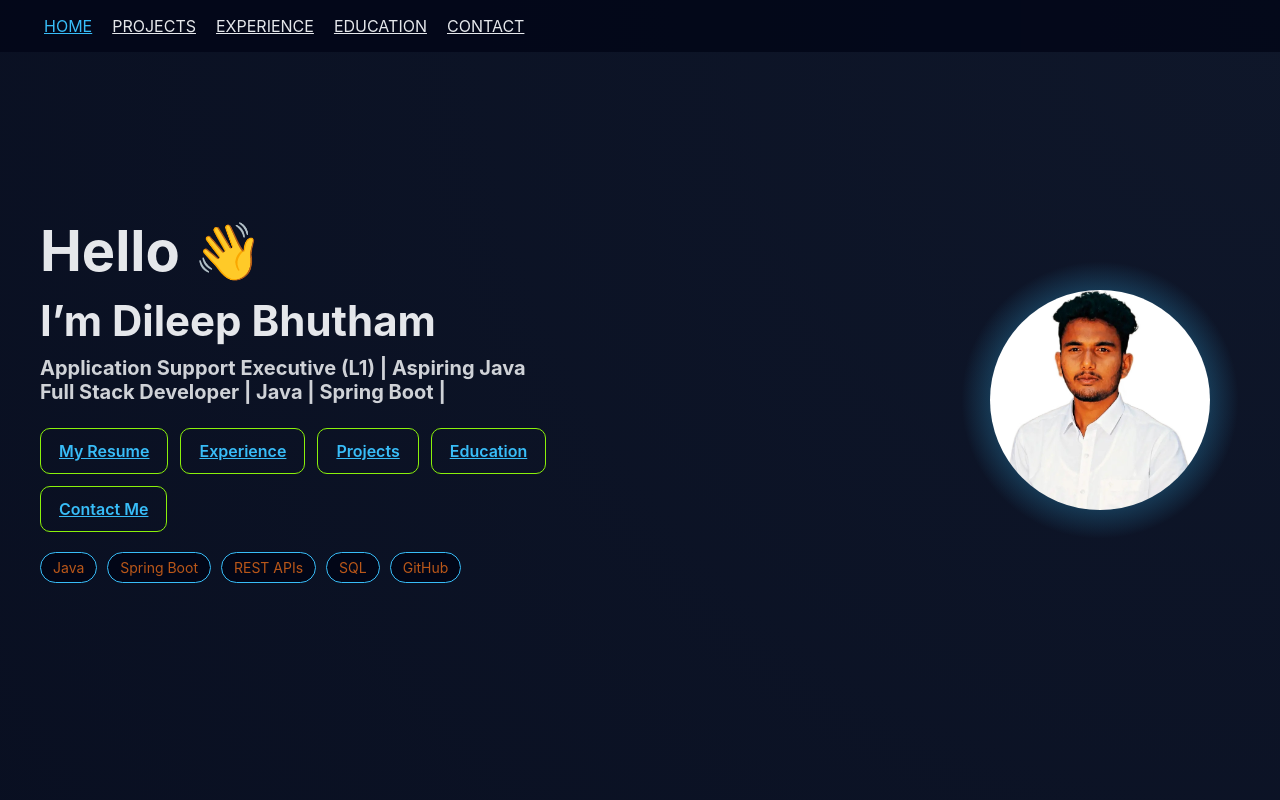
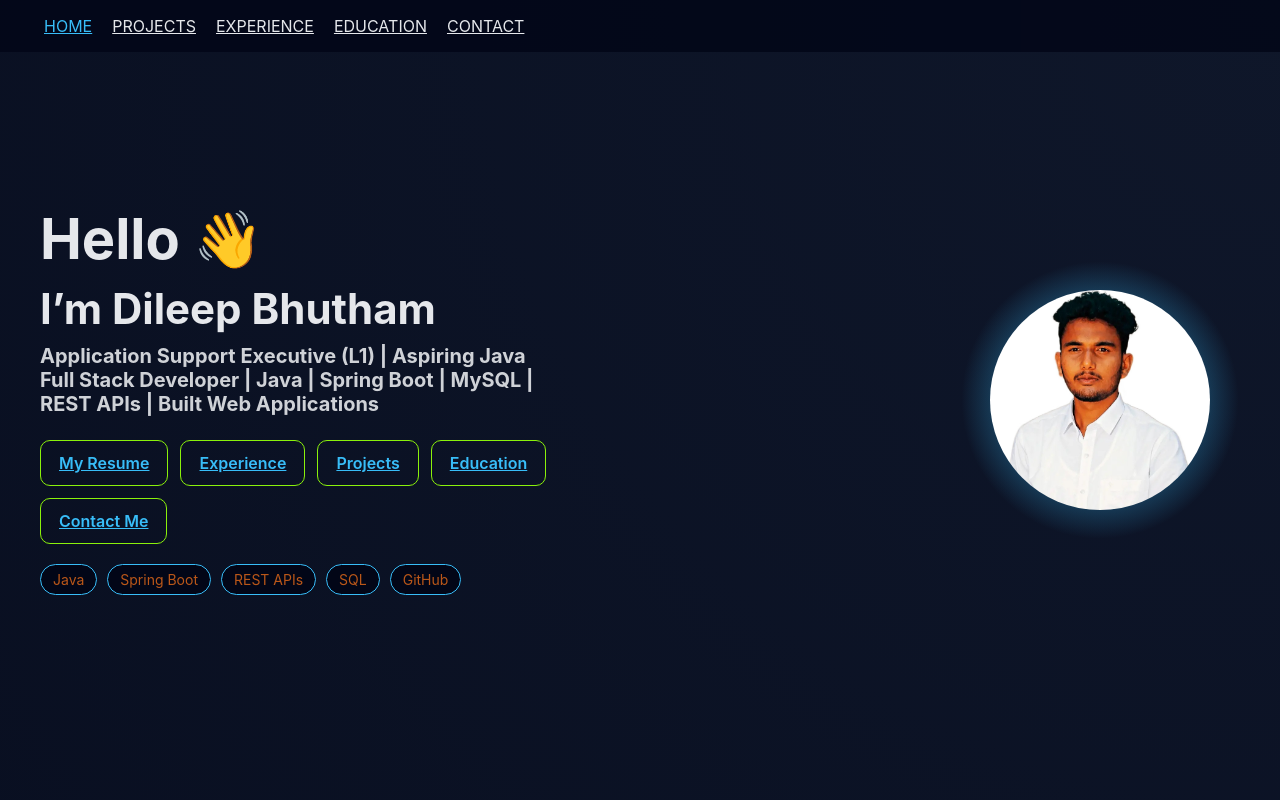
Before and after one commit to DileepNiki121/DileepNiki-PortFolio-Page, a React (Vite) app: page / in a window 1280 px wide. Shown: the top 800 px of the page. Built offline with nearby package versions, Linux system fonts and the light colour scheme.

Commit message:
Fix formatting in Hero component header

```diff
--- a/src/components/Hero.jsx
+++ b/src/components/Hero.jsx
@@ -7,7 +7,8 @@ function Hero() {
         <h2>
           I’m <span>Dileep Bhutham</span>
         </h2>
-        <h3>Application Support Executive (L1) | Aspiring Java Full Stack Developer | Java | Spring Boot |
+        <h3> Application Support Executive (L1) | Aspiring Java Full Stack Developer | Java | Spring Boot |
+MySQL | REST APIs | Built Web Applications
 </h3>
 
      <div className="hero-buttons">
```
